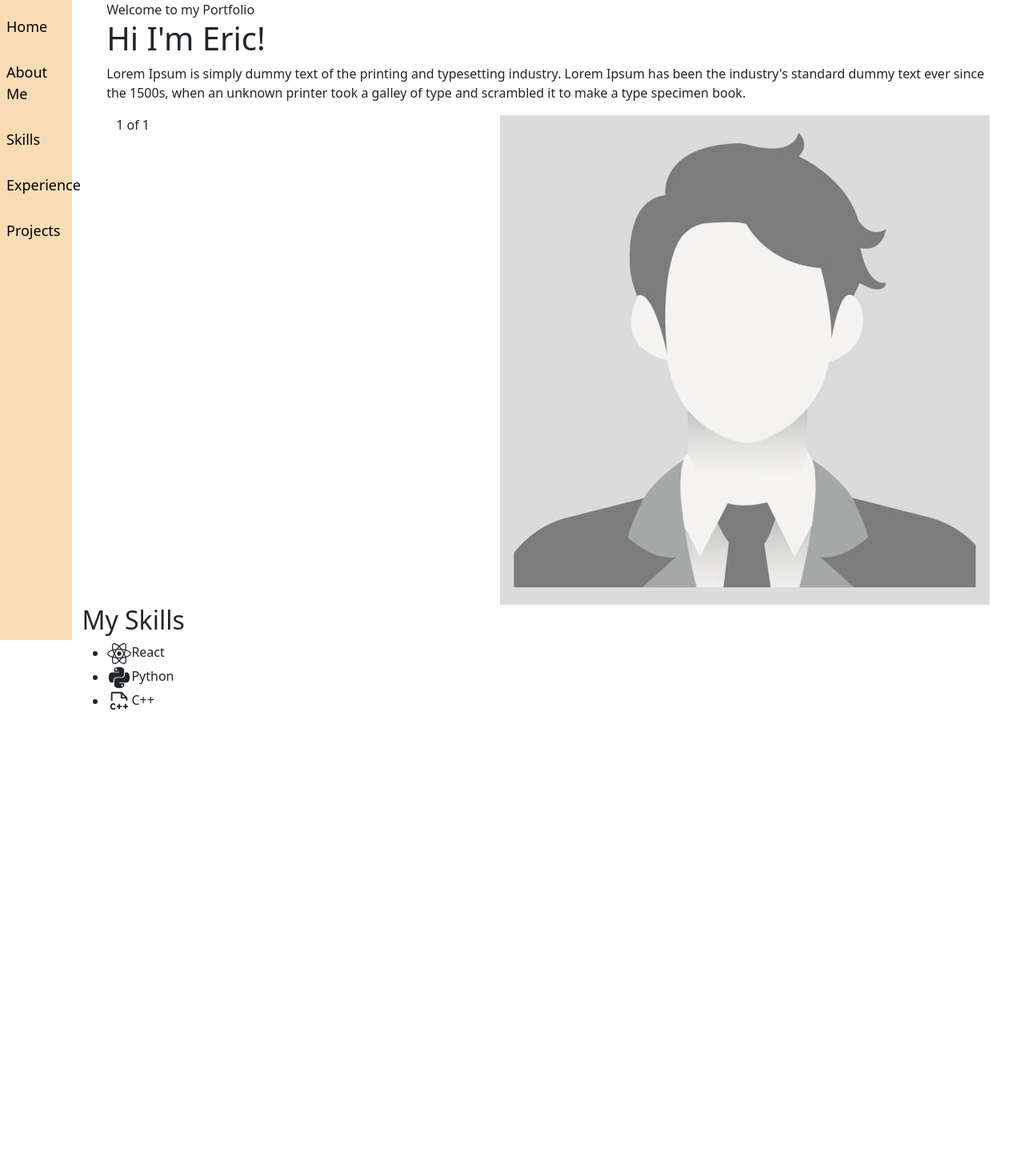
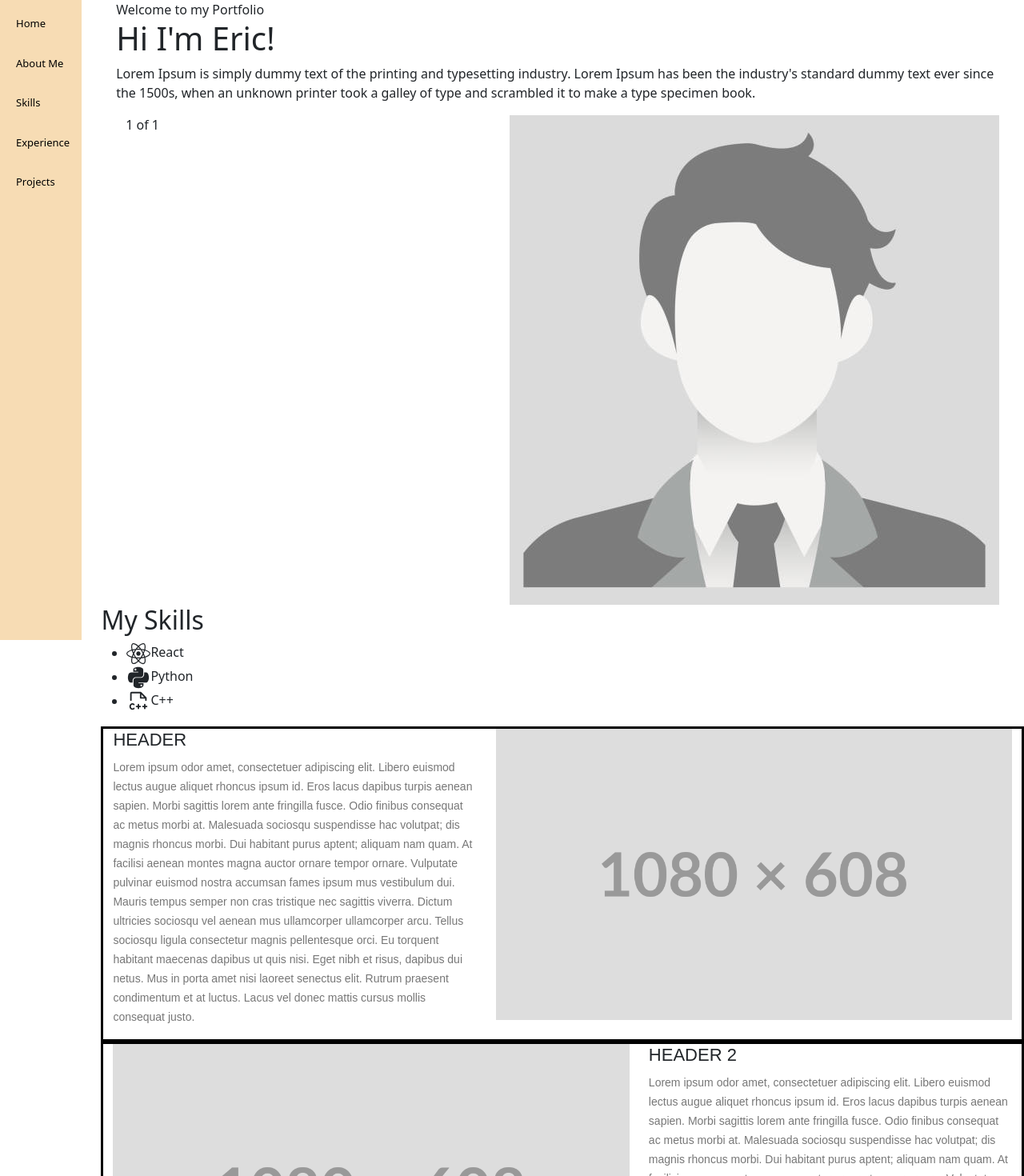
Before and after one commit to Eric-Xie02/Portfolio, a React (Create React App) app: page / in a window 1280 px wide. Shown: the top 1470 px of the page at 80% size. Before the commit the page ends 908 px from the top, so only its background shows below. Built offline with nearby package versions, Linux system fonts and the light colour scheme.

Commit message:
core of projects sections done

```diff
--- a/src/App.css
+++ b/src/App.css
@@ -1,3 +1,8 @@
+/************ Banner Css ************/
+.banner {
+  padding-top: 0;
+}
+
 /************ VerticalNavBar Css ************/
 .vertical-navbar {
   background-color: #f7dcb4;
@@ -12,17 +17,19 @@
 }
 
 .nav-item {
-  color: black; /* Text color */
+  color: black;
   padding: 10px 0px;
-  text-decoration: none; /* Remove underline */
+  text-decoration: none;
   font-size: 18px;
   border-radius: 4px;
   margin-bottom: 10px;
   padding-left: 10px;
   transition: background-color 0.3s;
+  font-size: small;
 }
 
 .main-content {
+  padding-left: 0;
   overflow-y: auto;
   height: 100%;
 }
@@ -33,8 +40,37 @@
 }
 
 .navbar-column {
-  position: sticky; /* Stick within the container */
-  top: 0; /* Stick to the top of the viewport when scrolling */
-  height: 100vh; /* Full height of the viewport */
+  position: sticky;
+  top: 0;
+  height: 100vh;
   padding: 0;
 }
+
+.project-item {
+  border-style: solid;
+  border-color: black;
+}
+
+.project-item p {
+  width: 100%;
+  max-width: 500px;
+  color: #777;
+  font-family: Arial, Helvetica, sans-serif;
+  font-size: 14px;
+  line-height: 24px;
+  display: block;
+}
+
+.project-header {
+  text-transform: uppercase;
+  font-size: 22px;
+  font-weight: 500;
+  line-height: 28px;
+  font-family: Arial, Helvetica, sans-serif;
+}
+
+.project-image {
+}
+
+.project-description {
+}
--- a/src/App.js
+++ b/src/App.js
@@ -4,6 +4,7 @@ import Skills from "./components/Skills.js";
 import Container from "react-bootstrap/Container";
 import Row from "react-bootstrap/Row";
 import Col from "react-bootstrap/Col";
+import Projects from "./components/Projects.js";
 import "bootstrap/dist/css/bootstrap.min.css";
 import "./App.css";
 
@@ -17,6 +18,7 @@ function App() {
         <Col className="main-content">
           <Banner />
           <Skills />
+          <Projects />
         </Col>
       </Row>
     </Container>
--- a/src/components/Projects.js
+++ b/src/components/Projects.js
@@ -0,0 +1,39 @@
+import "../App.css";
+import Row from "react-bootstrap/Row";
+import Col from "react-bootstrap/Col";
+import Container from "react-bootstrap/Container";
+import projectData from "../data/projectData";
+
+function ProjectItem({ header, description, imgSrc, reverseOrder = false }) {
+  return (
+    <Container fluid className="project-item">
+      <Row
+        noGutters
+        style={{ flexDirection: reverseOrder ? "row-reverse" : "row" }}
+      >
+        <Col xs={12} md={5} className="project-image">
+          <h4 className="project-header">{header}</h4>
+          <p>{description}</p>
+        </Col>
+        <Col xs={12} md={7} className="project-description">
+          <img src={imgSrc} alt="" style={{ width: "100%" }} />
+        </Col>
+      </Row>
+    </Container>
+  );
+}
+
+export default function Projects() {
+  return (
+    <div id="projects">
+      {projectData.map((data, index) => (
+        <ProjectItem
+          header={data.header}
+          description={data.description}
+          imgSrc={data.imageSource}
+          reverseOrder={index % 2}
+        />
+      ))}
+    </div>
+  );
+}
--- /dev/null
+++ b/src/data/projectData.js
@@ -0,0 +1,38 @@
+const projectData = [
+  {
+    header: "Header",
+    description: `Lorem ipsum odor amet, consectetuer adipiscing elit. Libero euismod
+    lectus augue aliquet rhoncus ipsum id. Eros lacus dapibus turpis
+    aenean sapien. Morbi sagittis lorem ante fringilla fusce. Odio finibus
+    consequat ac metus morbi at. Malesuada sociosqu suspendisse hac volutpat;
+    dis magnis rhoncus morbi. Dui habitant purus aptent; aliquam nam quam. At
+    facilisi aenean montes magna auctor ornare tempor ornare. Vulputate
+    pulvinar euismod nostra accumsan fames ipsum mus vestibulum dui.
+    Mauris tempus semper non cras tristique nec sagittis viverra. Dictum
+    ultricies sociosqu vel aenean mus ullamcorper ullamcorper arcu. Tellus
+    sociosqu ligula consectetur magnis pellentesque orci. Eu torquent habitant
+    maecenas dapibus ut quis nisi. Eget nibh et risus, dapibus dui netus. Mus
+    in porta amet nisi laoreet senectus elit. Rutrum praesent condimentum et
+    at luctus. Lacus vel donec mattis cursus mollis consequat justo.`,
+    imageSource: "./assets/img/PlaceHolderProjectImage.png",
+  },
+  {
+    header: "Header 2",
+    description: `Lorem ipsum odor amet, consectetuer adipiscing elit. Libero euismod
+    lectus augue aliquet rhoncus ipsum id. Eros lacus dapibus turpis
+    aenean sapien. Morbi sagittis lorem ante fringilla fusce. Odio finibus
+    consequat ac metus morbi at. Malesuada sociosqu suspendisse hac volutpat;
+    dis magnis rhoncus morbi. Dui habitant purus aptent; aliquam nam quam. At
+    facilisi aenean montes magna auctor ornare tempor ornare. Vulputate
+    pulvinar euismod nostra accumsan fames ipsum mus vestibulum dui.
+    Mauris tempus semper non cras tristique nec sagittis viverra. Dictum
+    ultricies sociosqu vel aenean mus ullamcorper ullamcorper arcu. Tellus
+    sociosqu ligula consectetur magnis pellentesque orci. Eu torquent habitant
+    maecenas dapibus ut quis nisi. Eget nibh et risus, dapibus dui netus. Mus
+    in porta amet nisi laoreet senectus elit. Rutrum praesent condimentum et
+    at luctus. Lacus vel donec mattis cursus mollis consequat justo.`,
+    imageSource: "./assets/img/PlaceHolderProjectImage.png",
+  },
+];
+
+export default projectData;
```
Also changed, not shown: public/assets/img/PlaceHolderProjectImage.png (added).
